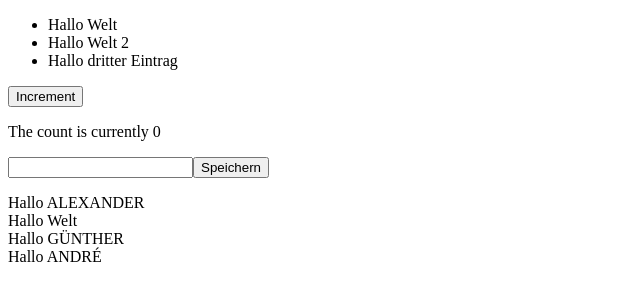
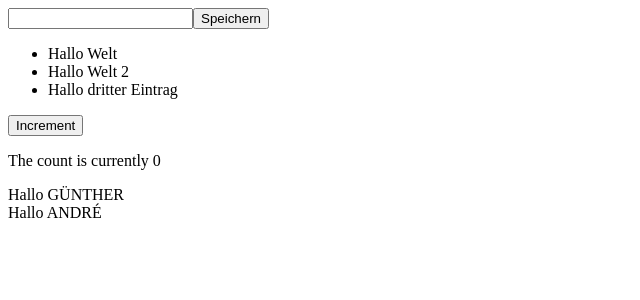
Before and after one commit to SuoraGmbH/react-camp-2023-12, a React (Vite) app: page / in a window 1280 px wide. Shown: the top 300 px of the page, without its empty margins (0-640 px from the left). Built offline with nearby package versions, Linux system fonts and the light colour scheme.

Commit message:
cleanup, use new component

```diff
--- a/src/App.tsx
+++ b/src/App.tsx
@@ -1,50 +1,12 @@
-import TimeEntryView from "./components/TimeEntryView.tsx";
-import TimeEntryForm from "./components/TimeEntryForm.tsx";
 import WiederholungsKomponente from "./components/WiederholungsKomponente.tsx";
 import Counter from "./components/Counter.tsx";
-import TimeEntryList from "./components/TimeEntryList.tsx";
-import TimeEntry from "./domain/TimeEntry.ts";
-import { useState } from "react";
+import DynamicTimeEntryList from "./components/DynamicTimeEntryList.tsx";
 
 function App() {
-  const [timeEntries, setTimeEntries] = useState([
-    {
-      id: "dda4af1b-c542-44eb-a 567-e1989118de40",
-      comment: "Hallo Welt",
-      start: new Date(),
-      end: new Date(),
-    },
-    {
-      id: "cfab7778-beb7-44ae-ae9e-840ff94e6623",
-      comment: "Hallo Welt 2",
-      start: new Date(),
-      end: new Date(),
-    },
-    {
-      id: "cfab7778-beb7-44ae-ae9e-890ff94e6623",
-      comment: "Hallo dritter Eintrag",
-      start: new Date(),
-      end: new Date(),
-    },
-  ]);
-
-  const handleTimeEntryAdd = (timeEntry: TimeEntry) => {
-    setTimeEntries([...timeEntries, timeEntry]);
-  };
-
   return (
     <div>
-      <TimeEntryList timeEntries={timeEntries} />
+      <DynamicTimeEntryList />
       <Counter />
-      <TimeEntryForm onTimeEntryAdd={handleTimeEntryAdd} />
-      <TimeEntryView
-        timeEntry={{
-          id: "nsiadijoas",
-          comment: "Hallo Welt",
-          start: new Date(),
-          end: new Date(),
-        }}
-      />
 
       <WiederholungsKomponente name="Günther" />
       <WiederholungsKomponente name="André" />
```
